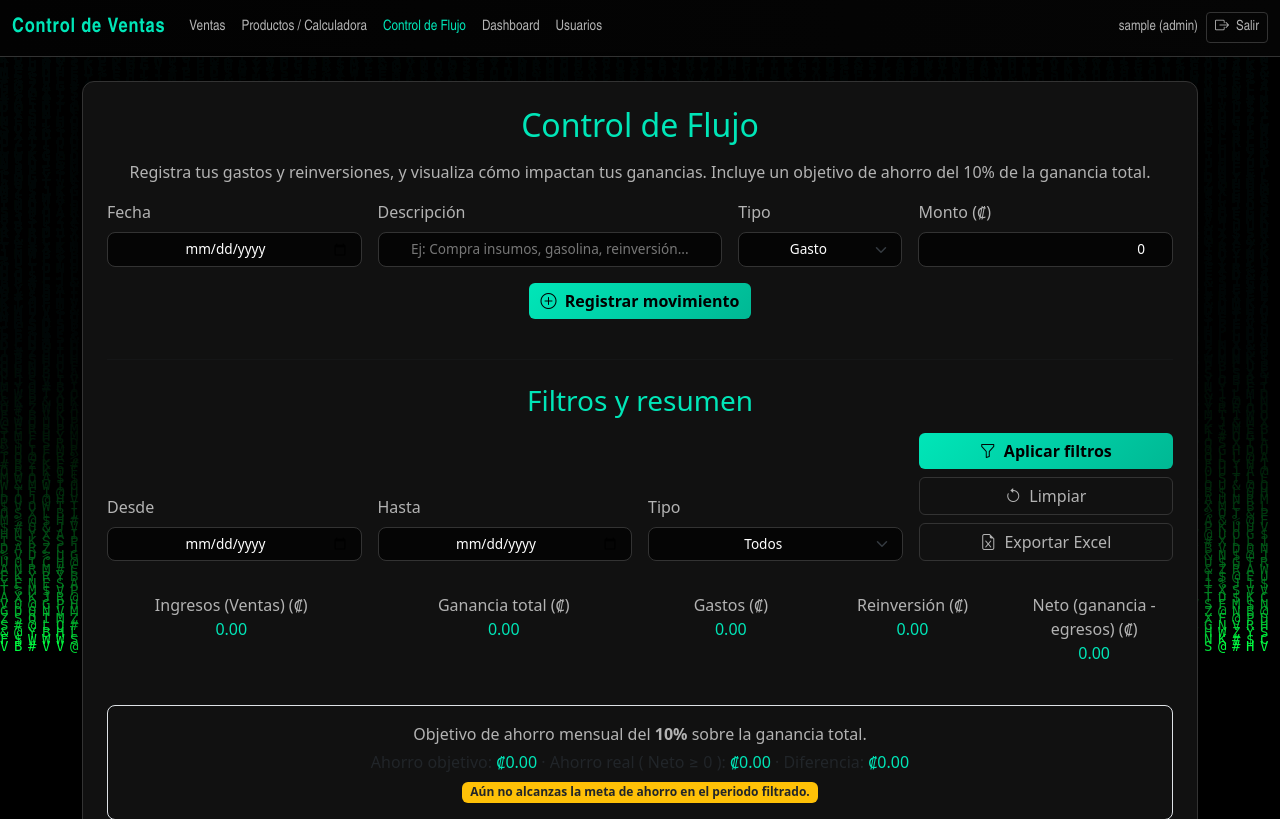
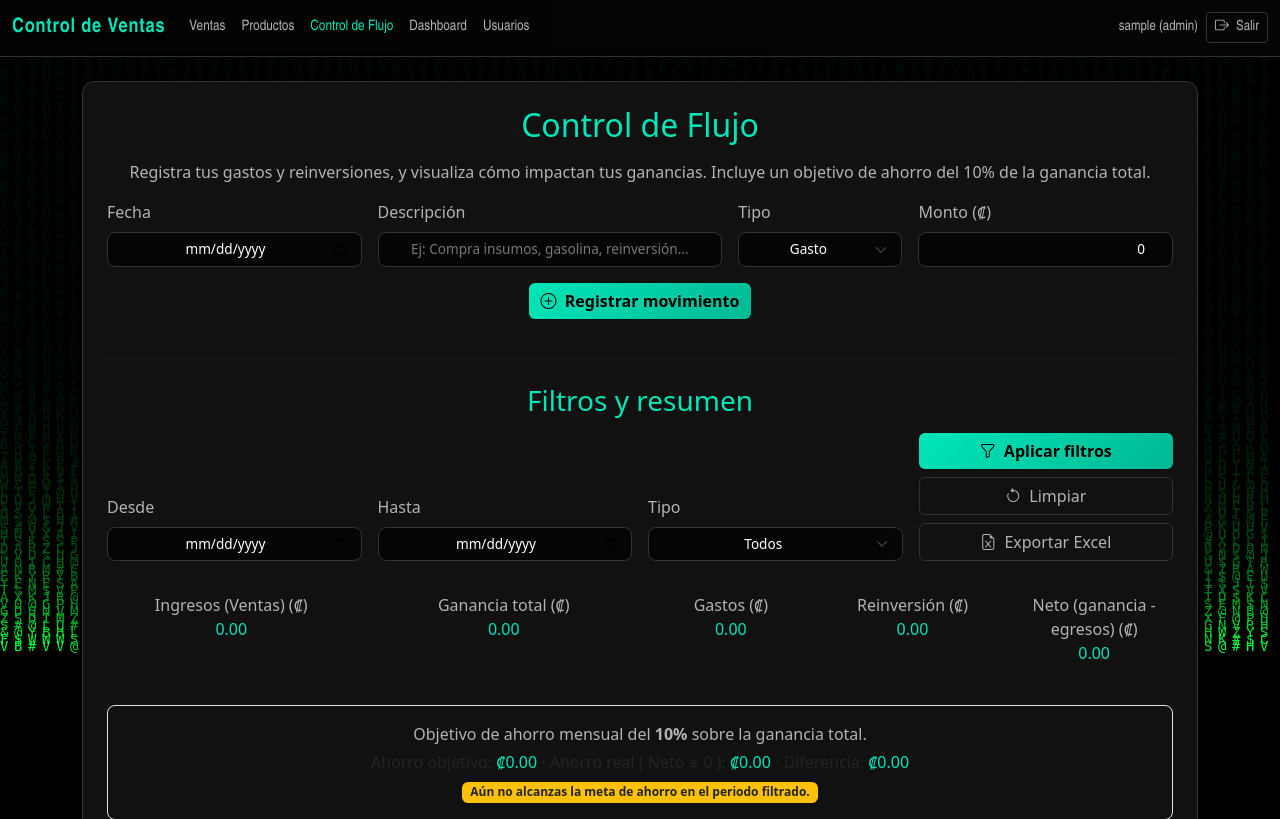
Before and after one commit to cristophercr07-hub/control-ventras-web, a Flask app: page /flujo in a window 1280 px wide. Shown: the top 819 px of the page. Run offline with Flask 3, Linux system fonts and the light colour scheme; the visitor is signed in with stand-in values (Sample User, id 1); data that the repository does not hold is empty.

Commit message:
Update base.html

```diff
--- a/templates/base.html
+++ b/templates/base.html
@@ -1,4 +1,4 @@
-<!DOCTYPE html><!DOCTYPE html>
+<!DOCTYPE html>
 <html lang="es">
 <head>
     <meta charset="UTF-8">
@@ -225,7 +225,7 @@
         <nav class="navbar navbar-expand-lg navbar-dark">
             <div class="container-fluid">
                 <!-- Al hacer clic aquí te lleva al Dashboard -->
-                <a class="navbar-brand fw-bold fw-narrow" href="{{ url_for('dashboard') }}">
+                <a class="navbar-brand fw-bold fw-narrow spa-link" href="{{ url_for('dashboard') }}">
                     Control de Ventas
                 </a>
 
@@ -238,32 +238,32 @@
                 <div class="collapse navbar-collapse" id="mainNavbar">
                     <ul class="navbar-nav me-auto mb-2 mb-lg-0 fw-narrow">
                         <li class="nav-item">
-                            <a class="nav-link {% if request.endpoint == 'ventas' %}active{% endif %}"
+                            <a class="nav-link spa-link {% if request.endpoint == 'ventas' %}active{% endif %}"
                                href="{{ url_for('ventas') }}">
                                 Ventas
                             </a>
                         </li>
                         <li class="nav-item">
-                            <a class="nav-link {% if request.endpoint == 'productos' %}active{% endif %}"
+                            <a class="nav-link spa-link {% if request.endpoint == 'productos' %}active{% endif %}"
                                href="{{ url_for('productos') }}">
-                                Productos / Calculadora
+                                Productos
                             </a>
                         </li>
                         <li class="nav-item">
-                            <a class="nav-link {% if request.endpoint == 'flujo' %}active{% endif %}"
+                            <a class="nav-link spa-link {% if request.endpoint == 'flujo' %}active{% endif %}"
                                href="{{ url_for('flujo') }}">
                                 Control de Flujo
                             </a>
                         </li>
                         <li class="nav-item">
-                            <a class="nav-link {% if request.endpoint == 'dashboard' %}active{% endif %}"
+                            <a class="nav-link spa-link {% if request.endpoint == 'dashboard' %}active{% endif %}"
                                href="{{ url_for('dashboard') }}">
                                 Dashboard
                             </a>
                         </li>
                         {% if session.get('is_admin') %}
                         <li class="nav-item">
-                            <a class="nav-link {% if request.endpoint == 'usuarios' %}active{% endif %}"
+                            <a class="nav-link spa-link {% if request.endpoint == 'usuarios' %}active{% endif %}"
                                href="{{ url_for('usuarios') }}">
                                 Usuarios
                             </a>
@@ -277,6 +277,7 @@
                                 {{ session.get('user') }}
                                 {% if session.get('is_admin') %}(admin){% endif %}
                             </span>
+                            <!-- Logout normal (no SPA) -->
                             <a href="{{ url_for('logout') }}" class="btn btn-outline-light btn-sm fw-narrow">
                                 <i class="bi bi-box-arrow-right me-1"></i> Salir
                             </a>
@@ -288,7 +289,7 @@
 
         <!-- CONTENIDO PRINCIPAL -->
         <main class="flex-grow-1">
-            <div class="container py-4">
+            <div class="container py-4" id="app-content">
                 {% block content %}
                 {% endblock %}
             </div>
@@ -354,6 +355,67 @@
             setInterval(draw, 70);
         })();
     </script>
+
+    <!-- Navegación tipo SPA para mantener Matrix continuo -->
+    <script>
+        (function() {
+            const content = document.getElementById('app-content');
+
+            function loadPage(url, pushState = true) {
+                if (!content) {
+                    window.location.href = url;
+                    return;
+                }
+                fetch(url, {
+                    headers: {
+                        'X-Requested-With': 'XMLHttpRequest'
+                    }
+                })
+                .then(response => response.text())
+                .then(html => {
+                    const parser = new DOMParser();
+                    const doc = parser.parseFromString(html, 'text/html');
+                    const newContent = doc.getElementById('app-content');
+                    const newTitle = doc.querySelector('title');
+
+                    if (newContent) {
+                        content.innerHTML = newContent.innerHTML;
+                        if (newTitle) {
+                            document.title = newTitle.textContent;
+                        }
+                        if (pushState) {
+                            history.pushState({ url: url }, '', url);
+                        }
+                        // No tocamos el canvas, así Matrix sigue corriendo
+                    } else {
+                        // Si no encontramos el contenedor, hacemos fallback a navegación normal
+                        window.location.href = url;
+                    }
+                })
+                .catch(() => {
+                    window.location.href = url;
+                });
+            }
+
+            // Delegado para links con clase .spa-link
+            document.addEventListener('click', function(e) {
+                const link = e.target.closest('a.spa-link');
+                if (!link) return;
+
+                const href = link.getAttribute('href');
+                if (!href || href.startsWith('http')) return;
+
+                e.preventDefault();
+                loadPage(href, true);
+            });
+
+            // Soporte para botón atrás/adelante del navegador
+            window.addEventListener('popstate', function(e) {
+                const url = (e.state && e.state.url) ? e.state.url : window.location.pathname;
+                loadPage(url, false);
+            });
+        })();
+    </script>
     {% endblock %}
 </body>
 </html>
```
